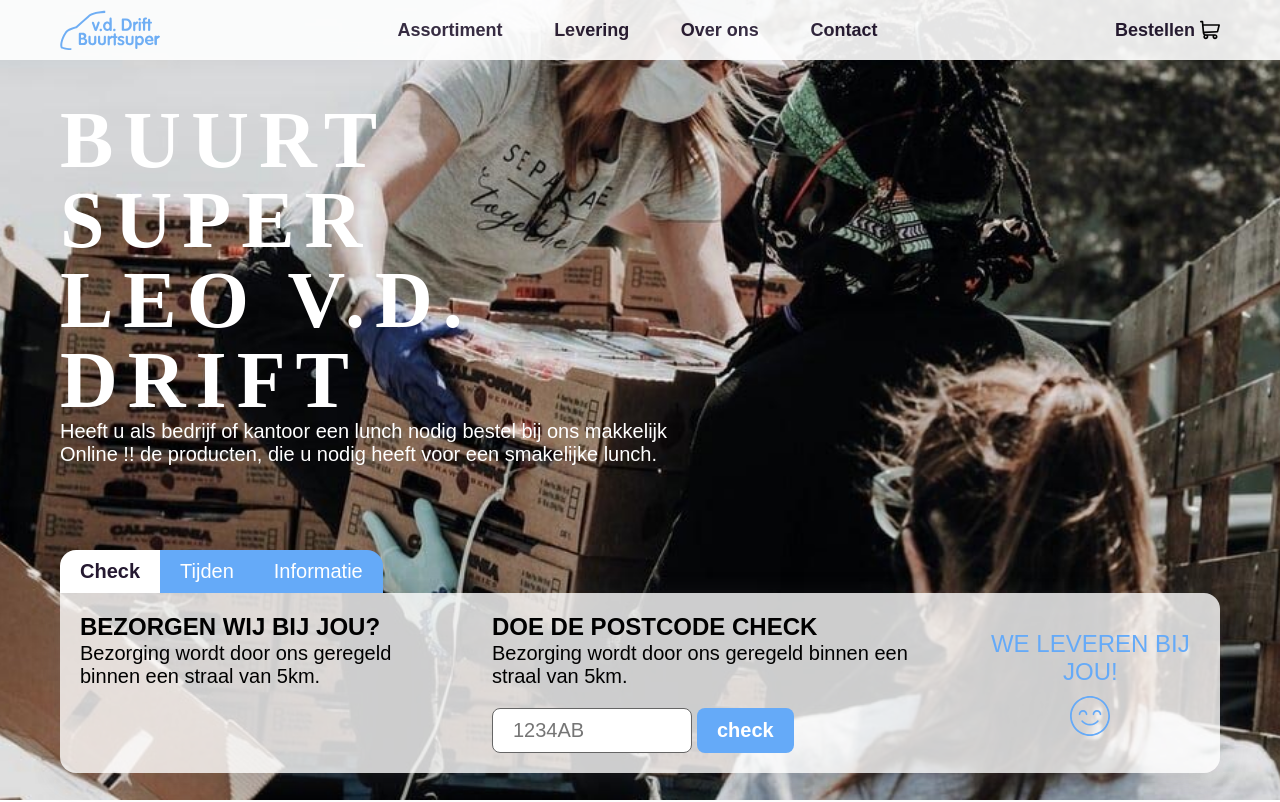
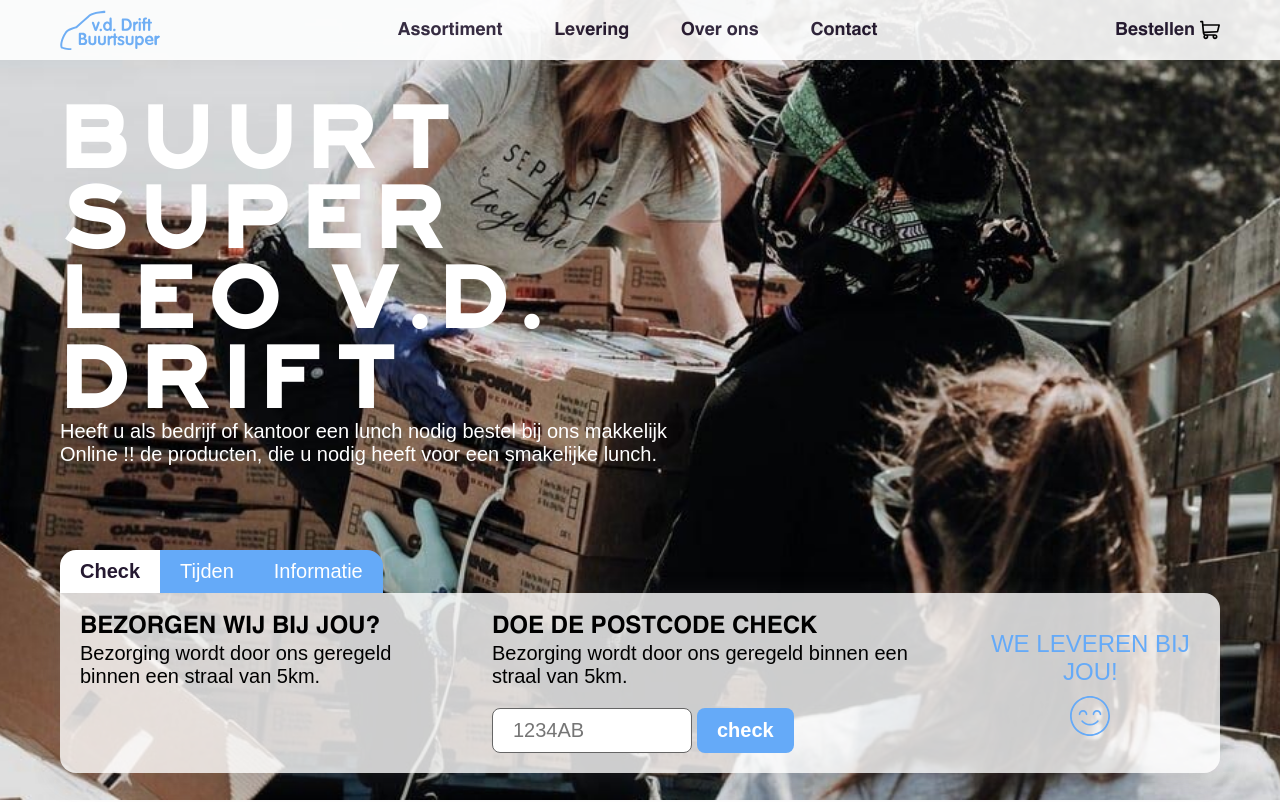
Before and after one commit to TijnR/XT1_Challenge2, a website: page index.html in a window 1280 px wide. Shown: the top 802 px of the page. Drawn offline with Linux system fonts and the light colour scheme; the site is published under a folder, as on GitHub Pages, so addresses that start at the root find nothing.

Commit message:
Fonts not loading test

```diff
--- a/scss/02_generic/_generic.font-face.scss
+++ b/scss/02_generic/_generic.font-face.scss
@@ -1,47 +1,47 @@
 @font-face {
   font-family: "Traffic";
   font-weight: $font-weight-regular;
-  src: url("/assets/fonts/Traffic-05.ttf.woff");
+  src: url("../assets/fonts/Traffic-05.ttf.woff");
 }
 
 @font-face {
   font-family: "Helvetica";
   font-weight: $font-weight-regular;
-  src: url("/assets/fonts/Helvetica.ttf");
+  src: url("../assets/fonts/Helvetica.ttf");
 }
 
 @font-face {
   font-family: "Helvetica";
   font-weight: $font-weight-bold;
-  src: url("/assets/fonts/Helvetica-Bold.ttf");
+  src: url("../assets/fonts/Helvetica-Bold.ttf");
 }
 
 @font-face {
   font-family: "Helvetica";
   font-weight: $font-weight-light;
-  src: url("/assets/fonts/Helvetica-light.ttf");
+  src: url("../assets/fonts/Helvetica-light.ttf");
 }
 
 @font-face {
   font-family: "Montserrat";
   font-weight: $font-weight-regular;
-  src: url("/assets/fonts/Montserrat-Regular.ttf");
+  src: url("../assets/fonts/Montserrat-Regular.ttf");
 }
 
 @font-face {
   font-family: "Montserrat";
   font-weight: $font-weight-medium;
-  src: url("/assets/fonts/Montserrat-Medium.ttf");
+  src: url("../assets/fonts/Montserrat-Medium.ttf");
 }
 
 @font-face {
   font-family: "Montserrat";
   font-weight: $font-weight-bold;
-  src: url("/assets/fonts/Montserrat-Bold.ttf");
+  src: url("../assets/fonts/Montserrat-Bold.ttf");
 }
 
 @font-face {
   font-family: "Montserrat";
   font-weight: $font-weight-light;
-  src: url("/assets/fonts/Montserrat-Light.ttf");
+  src: url("../assets/fonts/Montserrat-Light.ttf");
 }
```
Also changed, not shown: css/main.css.
